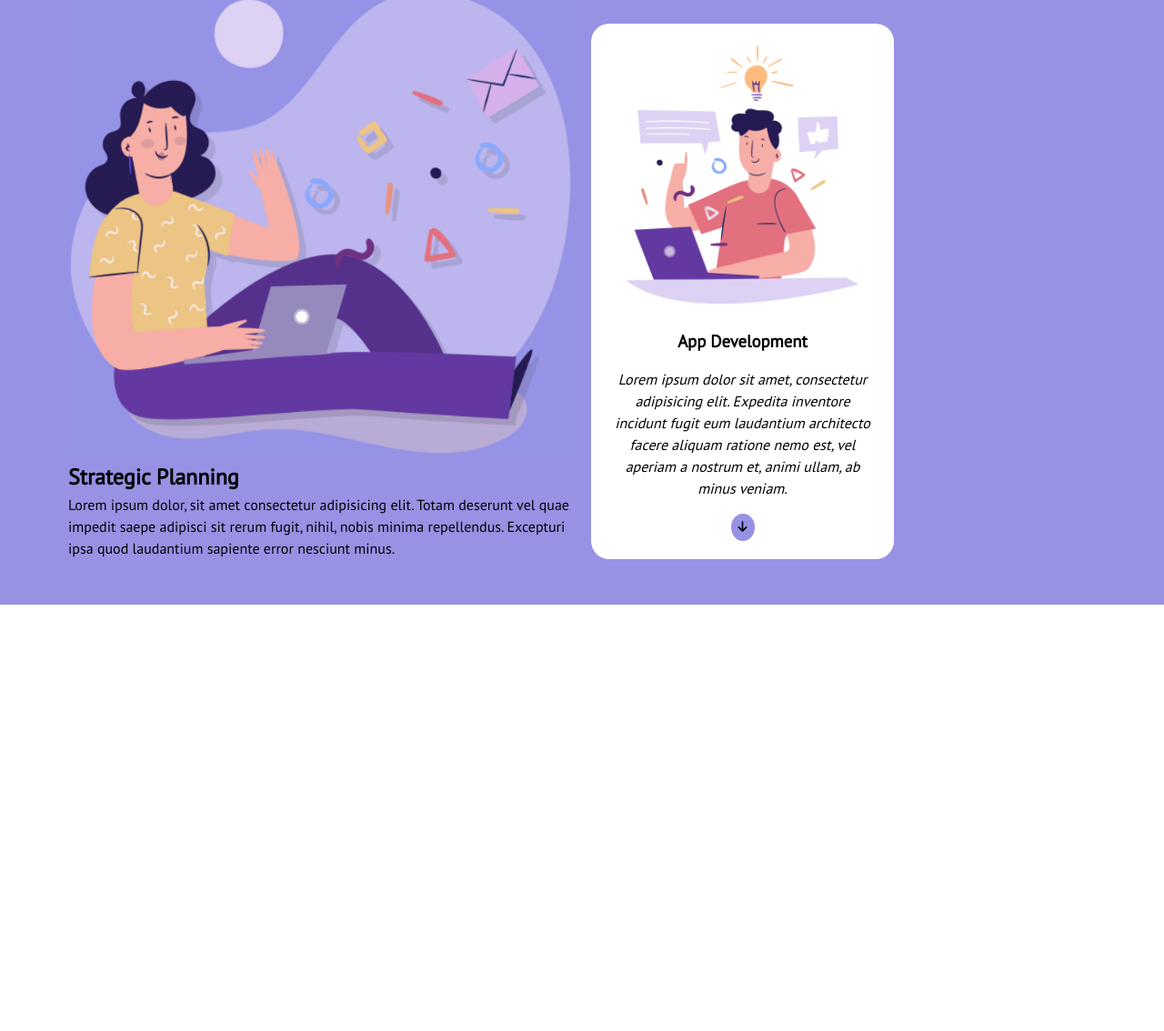
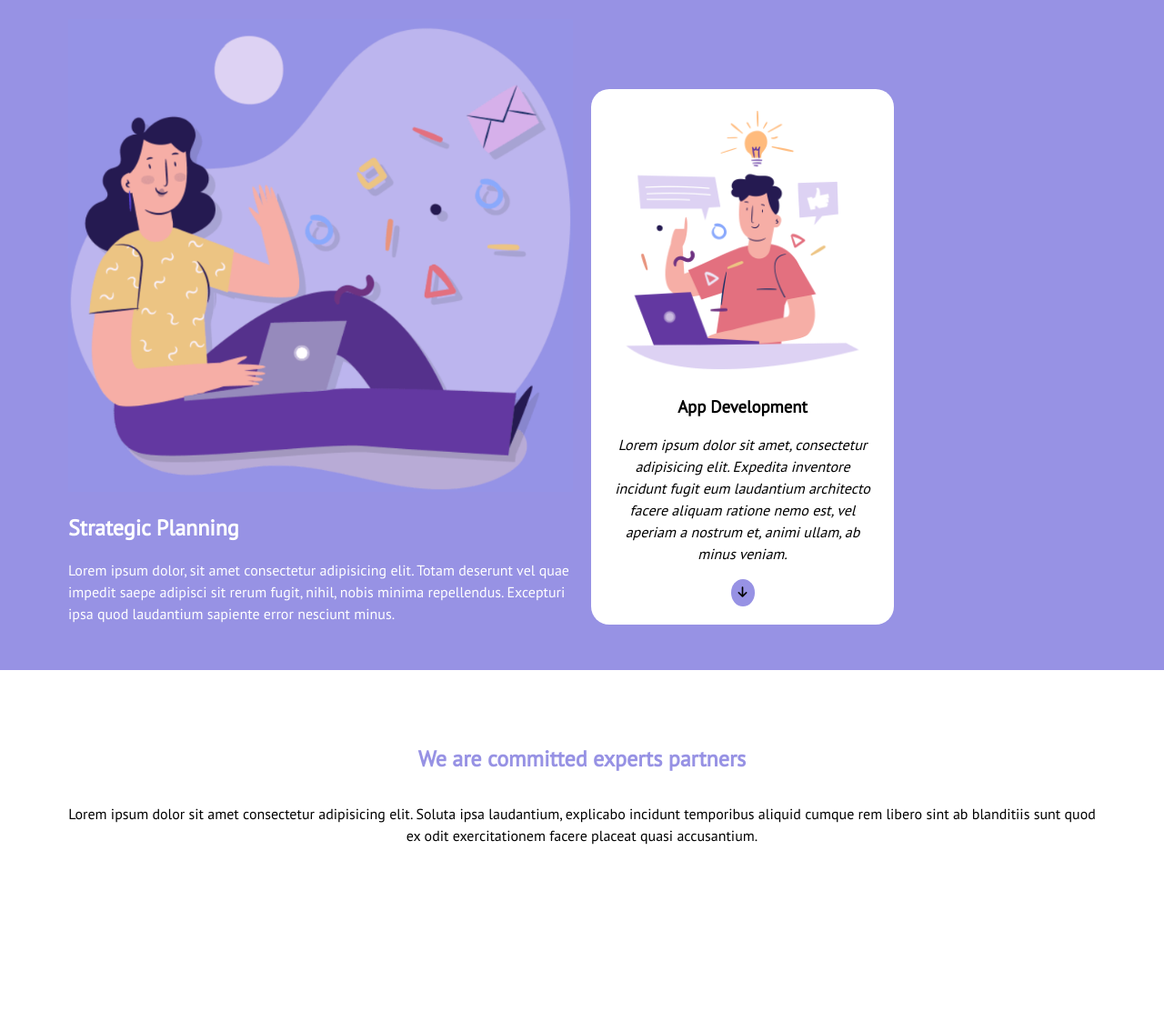
Before and after one commit to MattiaGiarrusso/htmlcss-responsive-layout, a plain HTML site: page index.htm in a window 1280 px wide. Shown: the part 837-1971 px from the top of the page at 91% size. Before the commit the page ends 1502 px from the top, so only its background shows below. Drawn offline with Linux system fonts and the light colour scheme.

Commit message:
Feat: add fix in testimonials section

```diff
--- a/index.htm
+++ b/index.htm
@@ -91,10 +91,10 @@
         <section id="planning" class="bg-purple">
             <div class="container">
                 <div class="row">
-                    <div class="col col-left">
+                    <div class="col col-left flow-16">
                         <img src="./img/planning1.png" alt="planning1">
-                        <h2>Strategic Planning</h2>
-                        <p>Lorem ipsum dolor, sit amet consectetur adipisicing elit. Totam deserunt vel quae impedit saepe adipisci sit rerum fugit, nihil, nobis minima repellendus. Excepturi ipsa quod laudantium sapiente error nesciunt minus.</p>
+                        <h2 class="text-white">Strategic Planning</h2>
+                        <p class="text-white">Lorem ipsum dolor, sit amet consectetur adipisicing elit. Totam deserunt vel quae impedit saepe adipisci sit rerum fugit, nihil, nobis minima repellendus. Excepturi ipsa quod laudantium sapiente error nesciunt minus.</p>
                     </div>
                     <div class="col col-right">
                         <div class="card-50 bg-white flow-16">
@@ -108,6 +108,23 @@
             </div>
         </section>
 
+        <section id="testimonials">
+            <div class="container">
+                <div class="row">
+                    <h1 class="text-purple">We are committed experts partners</h1>
+                    <p>Lorem ipsum dolor sit amet consectetur adipisicing elit. Soluta ipsa laudantium, explicabo incidunt temporibus aliquid cumque rem libero sint ab blanditiis sunt quod ex odit exercitationem facere placeat quasi accusantium.</p>
+                </div>
+
+                <div class="row">
+                    <div class="col">
+                        <div class="card"></div>
+                        <div class="card"></div>
+                        <div class="card"></div>
+                    </div>
+                </div>
+            </div>
+        </section>
+
     </main>
 
 </body>
--- a/style.css
+++ b/style.css
@@ -62,6 +62,14 @@ section {
 
 .text-lightblue {
     color: #B5DDFF;
+}
+
+.text-white {
+    color: white;
+}
+
+.text-purple {
+    color: #9792E4;;
 }
 
 .text-center {
@@ -202,6 +210,10 @@ header .container {
 
 /* -------PLANNING---------*/
 
+#planning .container {
+    padding-top: 40px;
+}
+
 #planning .col {
     width: 50%;
 }
@@ -218,6 +230,16 @@ header .container {
 .card-50 p {
     font-style: italic;
 }
+
+/* -------TESTIMONIALS---------*/
+
+#testimonials .row > * {
+    margin: 0 auto;
+    text-align: center;
+    padding-top: 30px;
+}
+
+
 
 /* ----------------
     RESPONSIVE
```
